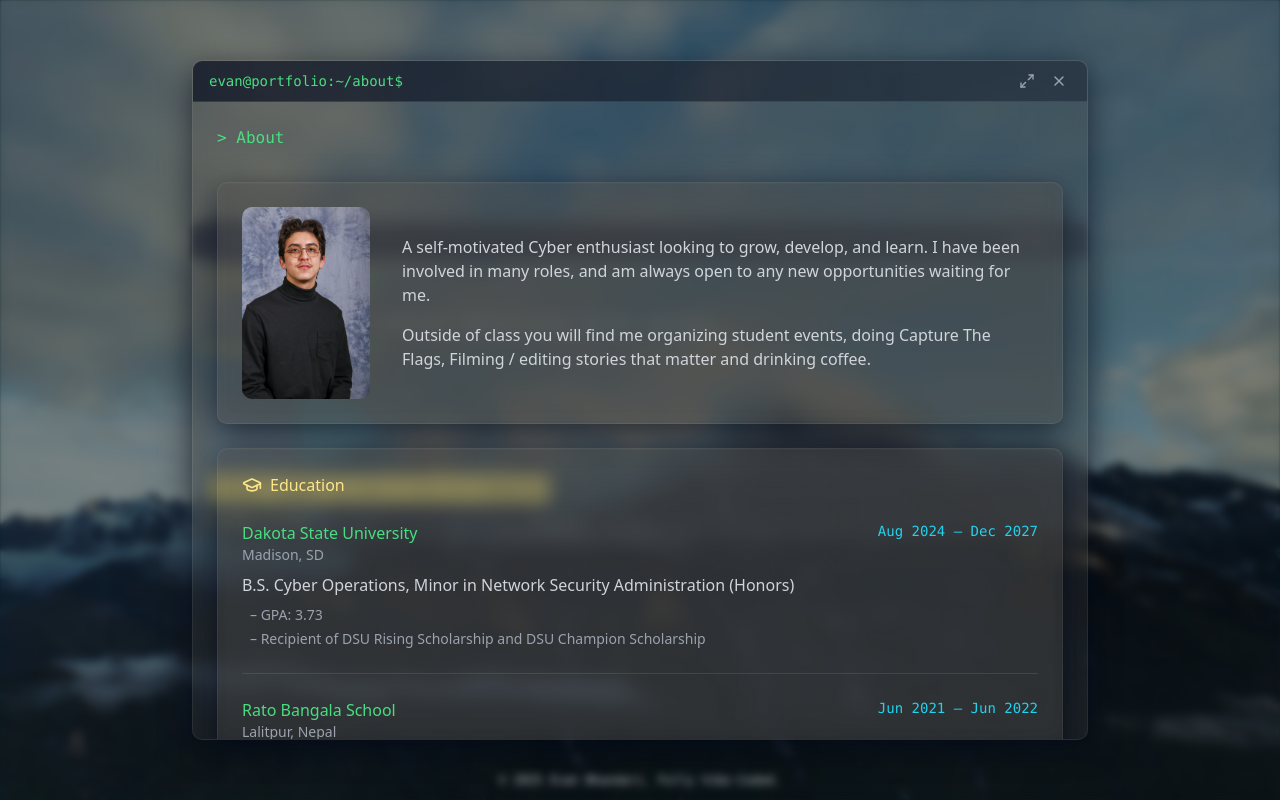
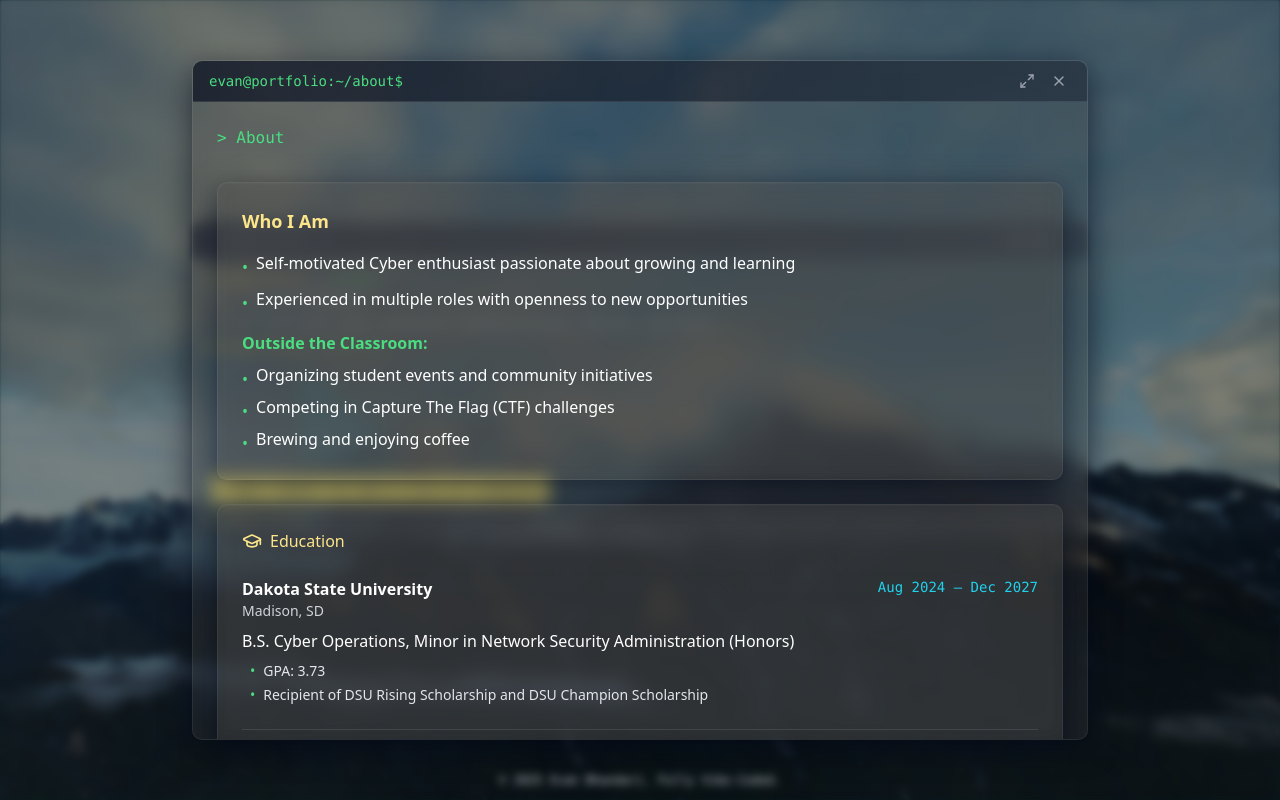
Before and after one commit to evanbh256/terminalportfolio, a React (Vite) app: page / in a window 1280 px wide. Both pictures are taken after a click on the button "about/". Built offline with nearby package versions, Linux system fonts and the light colour scheme.

Commit message:
minor changes

```diff
--- a/src/components/About.tsx
+++ b/src/components/About.tsx
@@ -80,23 +80,33 @@ export function About() {
         {/* Bio Section */}
   <div className="frosty-window rounded-lg p-6">
           <div className="flex flex-col md:flex-row gap-8 items-center">
-        <img
-          src="/img/evan.jpg"
-          alt="Evan's Photo"
-          className="w-48 h-48 rounded-lg object-cover"
-        />
         <div>
-          <p className="text-gray-300 mb-4">
-            A self-motivated Cyber enthusiast looking
-            to grow, develop, and learn. I have been involved in
-            many roles, and am always open to any new
-            opportunities waiting for me.
-          </p>
-          <p className="text-gray-300">
-            Outside of class you will find me organizing
-            student events, doing Capture The Flags, Filming / editing
-            stories that matter and drinking coffee.
-          </p>
+          <h3 className="text-amber-200 text-lg font-semibold mb-4">Who I Am</h3>
+          <ul className="space-y-2 mb-4">
+            <li className="text-white flex items-start gap-2">
+              <span className="text-green-400 mt-1">•</span>
+              <span>Self-motivated Cyber enthusiast passionate about growing and learning</span>
+            </li>
+            <li className="text-white flex items-start gap-2">
+              <span className="text-green-400 mt-1">•</span>
+              <span>Experienced in multiple roles with openness to new opportunities</span>
+            </li>
+          </ul>
+          <h4 className="text-green-400 font-semibold mb-2">Outside the Classroom:</h4>
+          <ul className="space-y-1">
+            <li className="text-white flex items-start gap-2">
+              <span className="text-green-400 mt-1">•</span>
+              <span>Organizing student events and community initiatives</span>
+            </li>
+            <li className="text-white flex items-start gap-2">
+              <span className="text-green-400 mt-1">•</span>
+              <span>Competing in Capture The Flag (CTF) challenges</span>
+            </li>
+            <li className="text-white flex items-start gap-2">
+              <span className="text-green-400 mt-1">•</span>
+              <span>Brewing and enjoying coffee</span>
+            </li>
+          </ul>
         </div>
           </div>
         </div>
@@ -119,10 +129,10 @@ export function About() {
               >
                 <div className="flex justify-between items-start mb-2">
                   <div>
-                    <h4 className="text-green-400">
+                    <h4 className="text-white font-semibold text-base">
                       {edu.school}
                     </h4>
-                    <p className="text-gray-400 text-sm">
+                    <p className="text-gray-300 text-sm">
                       {edu.location}
                     </p>
                   </div>
@@ -130,7 +140,7 @@ export function About() {
                     {edu.period}
                   </span>
                 </div>
-                <p className="text-gray-300 mb-2">
+                <p className="text-white font-medium mb-2">
                   {edu.degree}
                 </p>
                 {edu.details.length > 0 && (
@@ -138,9 +148,10 @@ export function About() {
                     {edu.details.map((detail, idx) => (
                       <li
                         key={idx}
-                        className="text-gray-400 text-sm"
+                        className="text-gray-200 text-sm flex items-start gap-2"
                       >
-                        – {detail}
+                        <span className="text-green-400">•</span>
+                        <span>{detail}</span>
                       </li>
                     ))}
                   </ul>
@@ -160,14 +171,14 @@ export function About() {
             {Object.entries(technicalSkills).map(
               ([category, skills]) => (
                 <div key={category}>
-                  <h4 className="text-green-400 mb-3">
+                  <h4 className="text-white font-semibold mb-3">
                     {category}
                   </h4>
                   <div className="flex flex-wrap gap-2">
                     {skills.map((skill) => (
                       <span
                         key={skill}
-                        className="text-xs px-3 py-1 bg-white/5 text-green-400 rounded-full border border-white/10"
+                        className="text-xs px-3 py-1 bg-green-900/20 text-green-300 rounded-full border border-green-400/30"
                       >
                         {skill}
                       </span>
--- a/src/components/Contact.tsx
+++ b/src/components/Contact.tsx
@@ -32,10 +32,8 @@ export function Contact() {
 
       <div>
         <div className="frosty-window rounded-lg p-8">
-          <h3 className="text-amber-200 mb-4">Get in Touch</h3>
-          <p className="text-gray-300 mb-6">
-            I'm always open to discussing new projects, creative ideas, or opportunities to be part of your vision. Feel free to reach out!
-          </p>
+          <h3 className="text-amber-200 text-lg font-semibold mb-4">Get in Touch</h3>
+
 
           <div className="space-y-4">
             {contactLinks.map((link) => (
@@ -48,8 +46,8 @@ export function Contact() {
               >
                 <link.icon className={`w-5 h-5 ${link.color}`} />
                 <div>
-                  <p className="text-gray-400 text-sm">{link.label}</p>
-                  <p className="text-gray-300 group-hover:text-green-400 transition-colors">
+                  <p className="text-gray-300 text-sm font-medium">{link.label}</p>
+                  <p className="text-white font-medium group-hover:text-green-400 transition-colors">
                     {link.value}
                   </p>
                 </div>
--- a/src/components/Works.tsx
+++ b/src/components/Works.tsx
@@ -6,7 +6,12 @@ export function Works() {
   const projects = [
     {
       title: "NCAE Cyber Games 2026",
-      description: "Placed 5th in Regionals. Engineered defensive strategies to secure a simulated corporate network against professional Red Team attackers in a cyber defense competition.",
+      highlights: [
+        "Placed 5th in Regionals",
+        "Engineered defensive strategies to secure simulated corporate network",
+        "Competed against professional Red Team attackers",
+        "Designed robust cyber defense strategies in competitive environment"
+      ],
       image: "https://images.unsplash.com/photo-1637904743105-3118bbe3ed8b?crop=entropy&cs=tinysrgb&fit=max&fm=jpg&ixid=M3w3Nzg4Nzd8MHwxfHNlYXJjaHwxfHxjb2RpbmclMjB3b3Jrc3BhY2UlMjBsYXB0b3B8ZW58MXx8fHwxNzYxNTExMTQ0fDA&ixlib=rb-4.1.0&q=80&w=1080",
       tags: ["Cybersecurity", "Defensive Strategies", "Network Security"],
       github: "https://github.com",
@@ -14,7 +19,12 @@ export function Works() {
     },
     {
       title: "Cybersecurity Home Lab Environment",
-      description: "Engineered a multi-OS environment (Kali, Debian, FreeDOS) to simulate legacy architectures and evaluate cross-platform attack vectors. Conducted end-to-end security assessments using Nmap, Wireshark, and Metasploit to identify, exploit, and remediate critical CVEs and cryptographic weaknesses.",
+      highlights: [
+        "Engineered multi-OS environment (Kali, Debian, FreeDOS) simulating legacy architectures",
+        "Evaluated cross-platform attack vectors",
+        "Conducted end-to-end security assessments using Nmap, Wireshark, and Metasploit",
+        "Identified, exploited, and remediated critical CVEs and cryptographic weaknesses"
+      ],
       image: "https://images.unsplash.com/photo-1725800066480-7ccf189e9513?crop=entropy&cs=tinysrgb&fit=max&fm=jpg&ixid=M3w3Nzg4Nzd8MHwxfHNlYXJjaHwxfHxkZXZlbG9wZXIlMjBwcm9ncmFtbWluZ3xlbnwxfHx8fDE3NjE1OTIwNTR8MA&ixlib=rb-4.1.0&q=80&w=1080",
       tags: ["Virtualization", "Nmap", "Wireshark", "Metasploit", "Security Analysis"],
       github: "https://github.com",
@@ -22,7 +32,12 @@ export function Works() {
     },
     {
       title: "Personal Portfolio Website",
-      description: "Developed a high-performance static portfolio using an AI-assisted workflow (Figma/LLMs), deployed via a serverless GitHub Pages and Cloudflare pipeline with full version control.",
+      highlights: [
+        "Developed high-performance static portfolio using AI-assisted workflow",
+        "Leveraged Figma and LLMs for design and implementation",
+        "Deployed via serverless GitHub Pages and Cloudflare pipeline",
+        "Implemented full version control and continuous deployment"
+      ],
       image: "https://images.unsplash.com/photo-1730794545099-14902983739d?crop=entropy&cs=tinysrgb&fit=max&fm=jpg&ixid=M3w3Nzg4Nzd8MHwxfHNlYXJjaHwxfHx3ZWIlMjBkZXNpZ24lMjBtb2NrdXB8ZW58MXx8fHwxNzYxNDk5MDcyfDA&ixlib=rb-4.1.0&q=80&w=1080",
       tags: ["TypeScript", "React", "Tailwind CSS", "Figma", "Cloudflare"],
       github: "https://github.com/evanbh256/terminalportfolio",
@@ -48,13 +63,20 @@ export function Works() {
                 />
               </div>
               <div className="p-6">
-                <h3 className="text-amber-200 mb-2">{project.title}</h3>
-                <p className="text-gray-400 text-sm mb-4">{project.description}</p>
+                <h3 className="text-white font-semibold text-base mb-3">{project.title}</h3>
+                <ul className="space-y-1 mb-4">
+                  {project.highlights.map((highlight, idx) => (
+                    <li key={idx} className="text-gray-200 text-sm flex items-start gap-2">
+                      <span className="text-green-400 mt-0.5">•</span>
+                      <span>{highlight}</span>
+                    </li>
+                  ))}
+                </ul>
                 <div className="flex flex-wrap gap-2 mb-4">
                   {project.tags.map((tag) => (
                     <span
                       key={tag}
-                      className="text-xs px-2 py-1 bg-white/5 text-green-400 rounded border border-white/10"
+                      className="text-xs px-2 py-1 bg-green-900/20 text-green-300 rounded border border-green-400/30"
                     >
                       {tag}
                     </span>
@@ -64,7 +86,7 @@ export function Works() {
                   <Button
                     variant="ghost"
                     size="sm"
-                    className="text-gray-400 hover:text-green-400"
+                    className="text-gray-300 hover:text-green-400"
                     asChild
                   >
                     <a href={project.github} target="_blank" rel="noopener noreferrer">
@@ -75,7 +97,7 @@ export function Works() {
                   <Button
                     variant="ghost"
                     size="sm"
-                    className="text-gray-400 hover:text-green-400"
+                    className="text-gray-300 hover:text-green-400"
                     asChild
                   >
                     <a href={project.demo} target="_blank" rel="noopener noreferrer">
```
Also changed, not shown: 6 other files (tests, documents, lock files or other folders).
